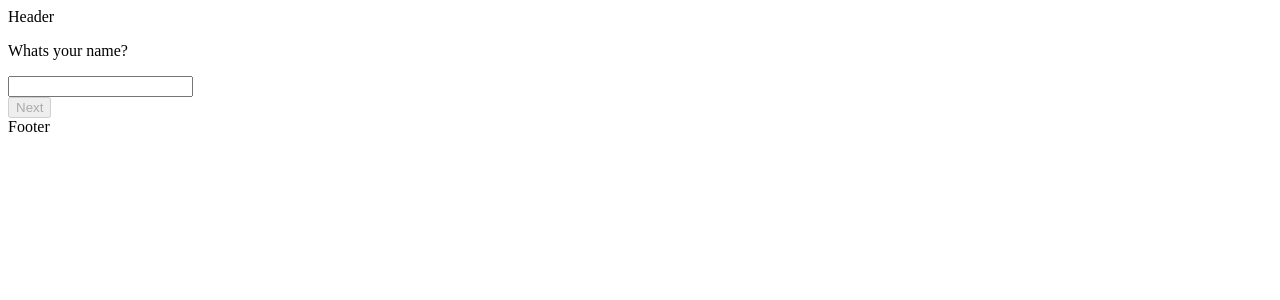
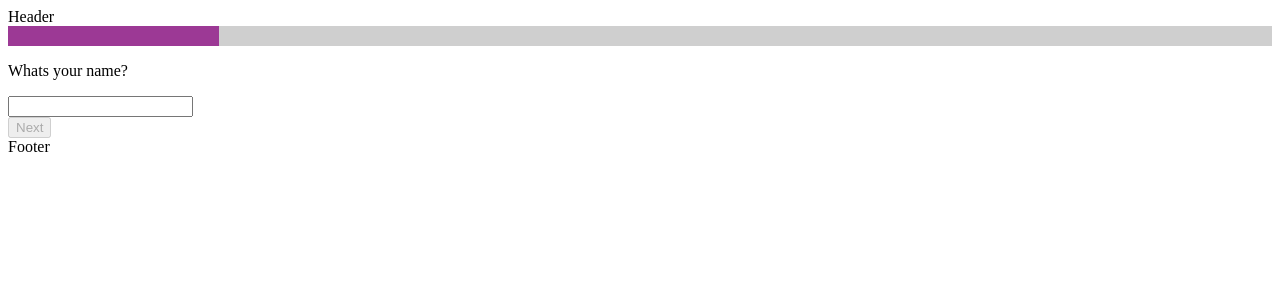
Before and after one commit to herat130/pa, a React (Create React App) app: page / in a window 1280 px wide. Shown: the top 300 px of the page. Built offline with nearby package versions, Linux system fonts and the light colour scheme.

Commit message:
implement progress bar with scss

```diff
--- a/package.json
+++ b/package.json
@@ -4,6 +4,7 @@
   "private": true,
   "dependencies": {
     "classnames": "^2.2.6",
+    "node-sass": "^4.11.0",
     "react": "^16.7.0",
     "react-dom": "^16.7.0",
     "react-redux": "^6.0.0",
--- /dev/null
+++ b/src/assets/styles/_variables.scss
@@ -0,0 +1,2 @@
+$theme-pink-color:#9c3995;
+$theme-gray-color:#cfcfcf;
--- /dev/null
+++ b/src/assets/styles/progress.scss
@@ -0,0 +1,10 @@
+@import './variables';
+
+.progress-bar{
+  height:20px;
+  background: $theme-gray-color;
+  .progress{
+    height:20px;
+    background:$theme-pink-color;
+  }
+}
--- /dev/null
+++ b/src/component/ProgressBar.tsx
@@ -0,0 +1,21 @@
+import * as React from 'react';
+import '../assets/styles/progress.scss';
+
+export interface IProgressBar {
+  totalQuestions: number;
+  currentQuestion: number;
+}
+
+export default class ProgressBar extends React.Component<IProgressBar, {}> {
+  render() {
+    const { totalQuestions, currentQuestion } = this.props;
+    return (
+      <div className="progress-bar">
+        <div
+          className="progress"
+          style={{ width: ((currentQuestion * 100) / totalQuestions) + "%" }}
+        />
+      </div>
+    )
+  }
+}
--- a/src/containers/Survey.tsx
+++ b/src/containers/Survey.tsx
@@ -6,6 +6,7 @@ import { ISurveyState, ISurveyQuestion } from '../reducers/survey.reducer';
 import { Dispatch } from 'redux';
 import { IActionType } from '../actions/survey.actions';
 import AnswerComponent, { IAnswerProps } from '../component/AnswerComponent';
+import ProgressBar, { IProgressBar } from '../component/ProgressBar';
 
 interface ISurveyMapStateToProps extends ISurveyState { }
 
@@ -93,6 +94,19 @@ class Survey extends React.Component<ISurveyProps, any> {
     );
   }
 
+  progressBar() {
+    const { currentQuestionIndex, survey } = this.props;
+    const ProgressBarProps: IProgressBar = {
+      totalQuestions: survey.length,
+      currentQuestion: currentQuestionIndex + 1,
+    }
+    return (
+      <div>
+        <ProgressBar {...ProgressBarProps} />
+      </div>
+    )
+  }
+
   render() {
     const { loading, error, survey } = this.props;
     if (loading || survey.length === 0) {
@@ -103,6 +117,7 @@ class Survey extends React.Component<ISurveyProps, any> {
     }
     return (
       <React.Fragment>
+        {this.progressBar()}
         {this.displayCurrentQuetion()}
         {this.previousBtn()}
         {this.nextBtn()}
```
Also changed, not shown: 1 other file (tests, documents, lock files or other folders).
